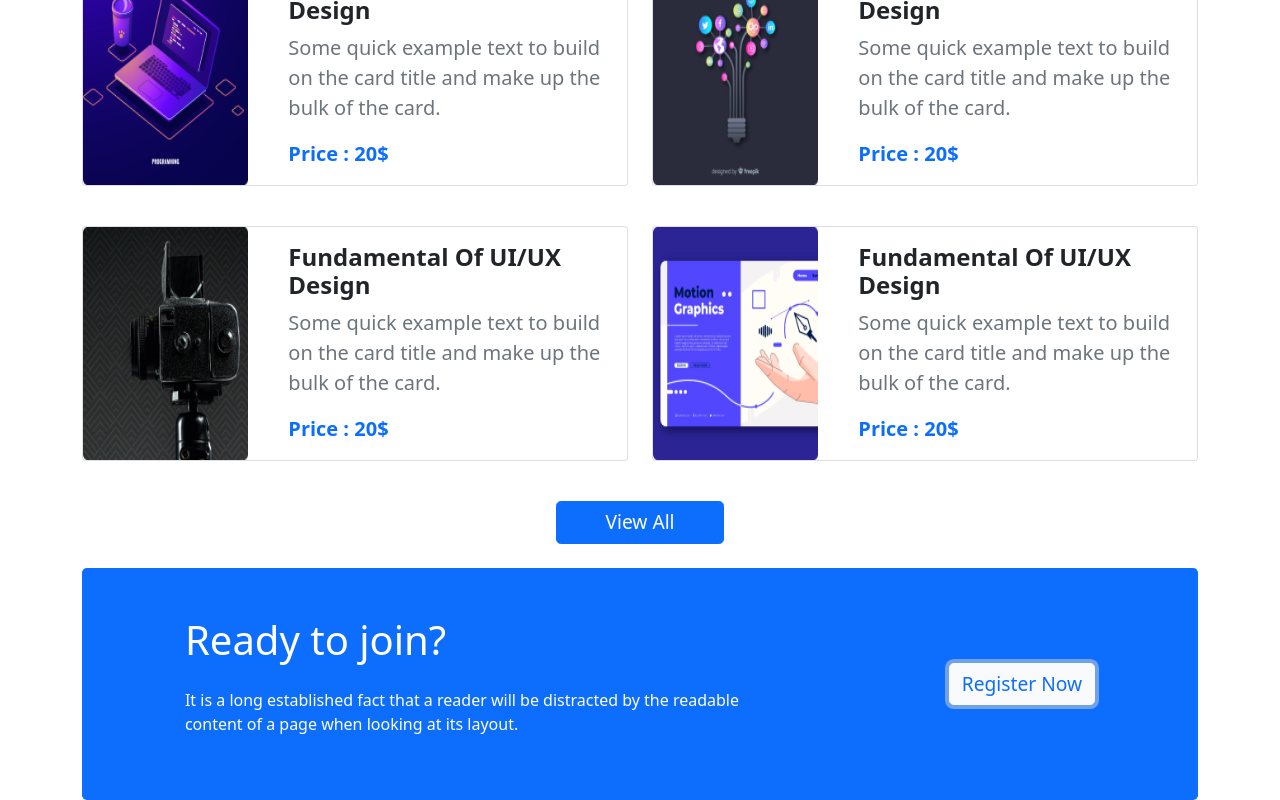
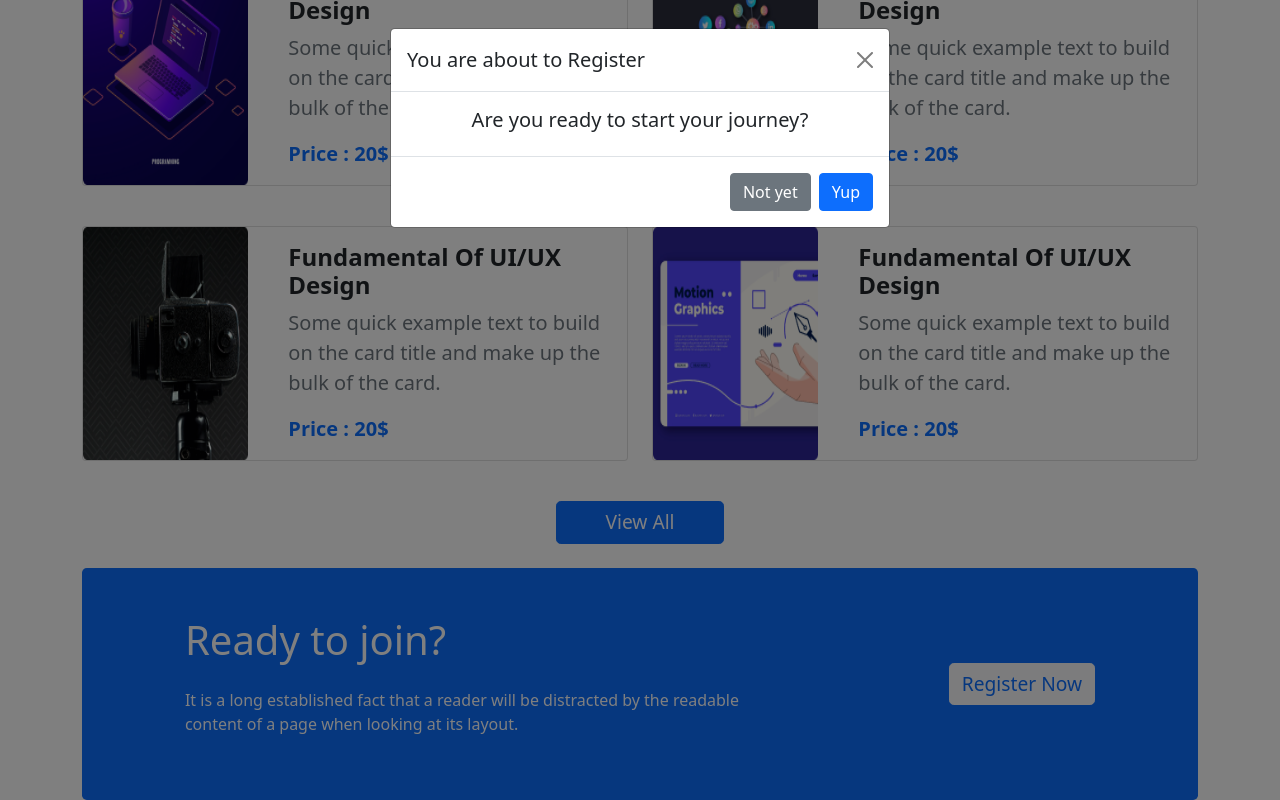
Before and after one commit to Tasfiq-Jawaad/Education-Hub, a plain HTML site: page index.html in a window 1280 px wide. Both pictures are taken after a click on the button "Register Now". Shown: the part 1229-2029 px from the top of the page. Drawn offline with Linux system fonts and the light colour scheme.

Commit message:
Modal added

```diff
--- a/index.html
+++ b/index.html
@@ -266,9 +266,38 @@
                 <p class="text-white fs-6">It is a long established fact that a reader will be distracted by the
                     readable content of a page when looking at its layout.</p>
             </div>
-            <button type="button" class="btn btn-light text-primary  rounded-3 text-center h-25"
-                style="font-size: 1.5vw;;">Register
-                Now</button>
+
+            <!-----------------------------------------------
+                Button
+            ------------------------------------------------->
+
+            <button type="button" class="btn btn-light text-primary  rounded-3 text-center h-25" data-bs-toggle="modal"
+                data-bs-target="#exampleModal" style="font-size: 1.5vw;;">Register
+                Now
+            </button>
+
+            <!-----------------------------------------------
+                Modal
+            ------------------------------------------------->
+
+            <div class="modal fade" id="exampleModal" tabindex="-1" aria-labelledby="exampleModalLabel"
+                aria-hidden="true">
+                <div class="modal-dialog">
+                    <div class="modal-content">
+                        <div class="modal-header">
+                            <h5 class="modal-title" id="exampleModalLabel">You are about to Register</h5>
+                            <button type="button" class="btn-close" data-bs-dismiss="modal" aria-label="Close"></button>
+                        </div>
+                        <div class="modal-body">
+                            <h5>Are you ready to start your journey?</h5>
+                        </div>
+                        <div class="modal-footer">
+                            <button type="button" class="btn btn-secondary" data-bs-dismiss="modal">Not yet</button>
+                            <button type="button" class="btn btn-primary" data-bs-dismiss="modal">Yup</button>
+                        </div>
+                    </div>
+                </div>
+            </div>
         </form>
 
 
```
